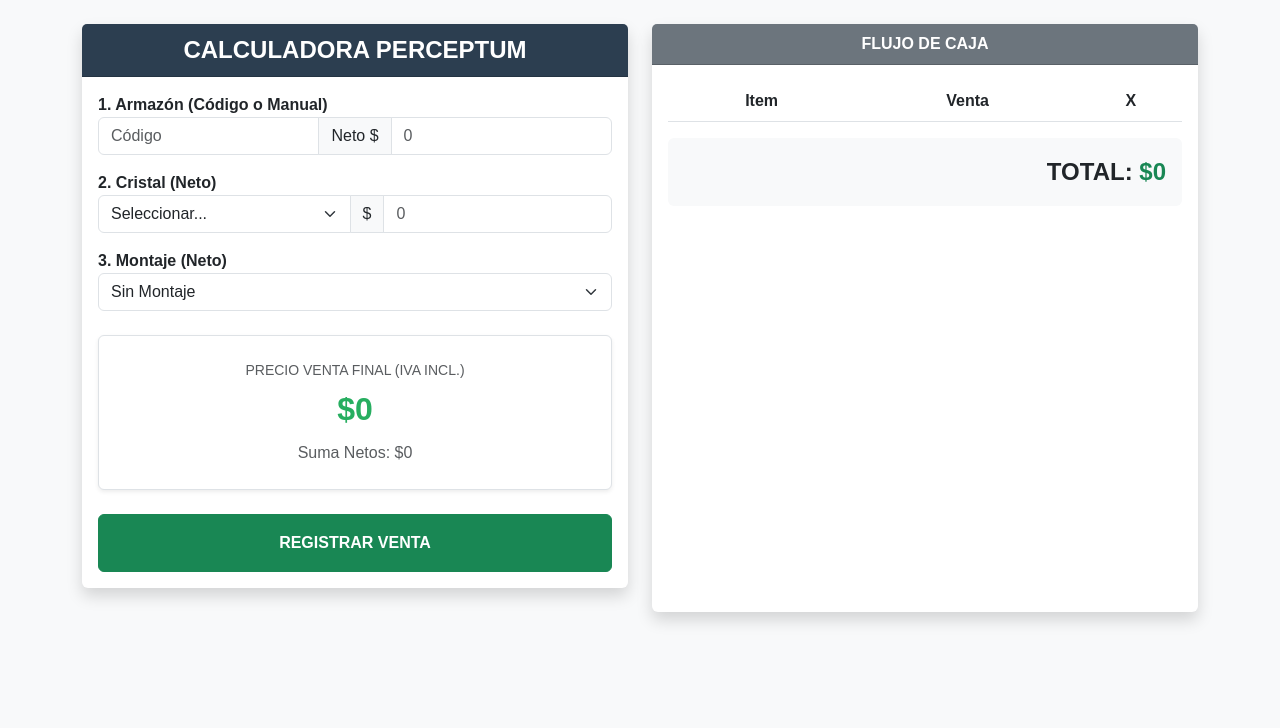
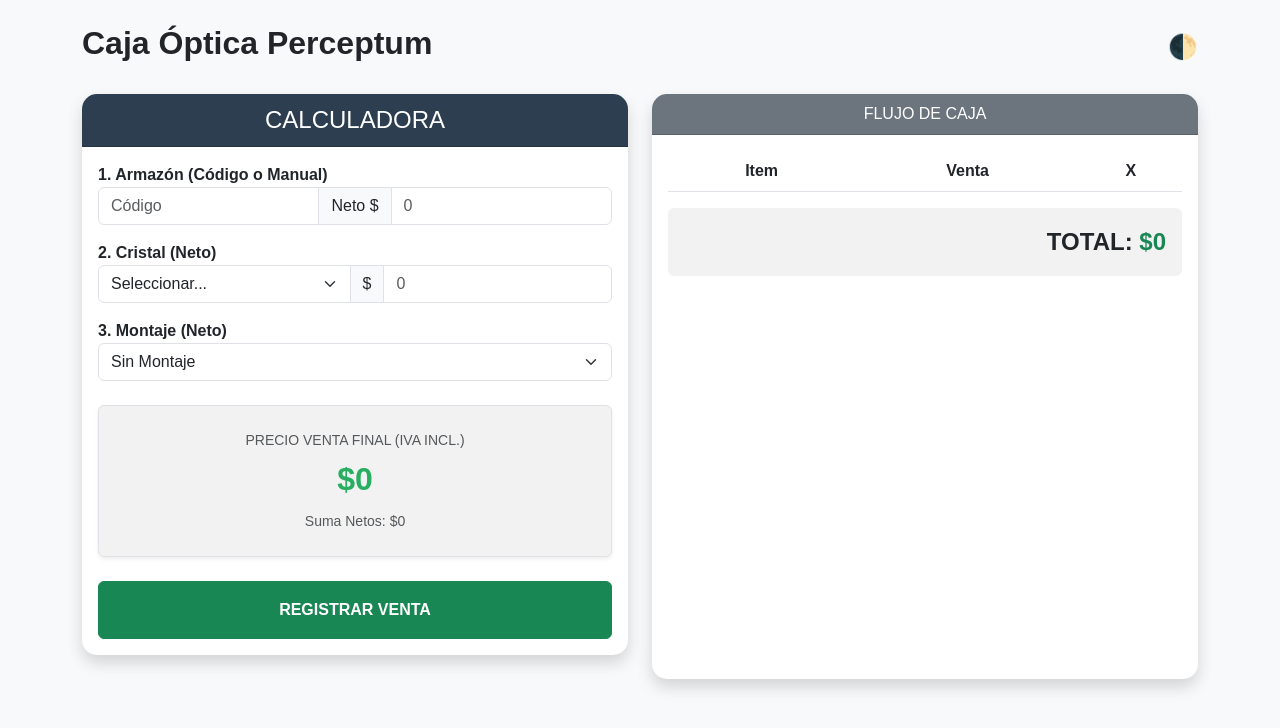
Before and after one commit to manuellgtmo-png/index.html, a plain HTML site: page index.html in a window 1280 px wide. Drawn offline with nearby package versions, Linux system fonts and the light colour scheme.

Commit message:
Update index.html

```diff
--- a/index.html
+++ b/index.html
@@ -3,21 +3,31 @@
 <head>
     <meta charset="UTF-8">
     <meta name="viewport" content="width=device-width, initial-scale=1.0">
-    <title>Caja Perceptum</title>
+    <title>Caja Óptica Perceptum</title>
     <link href="https://cdn.jsdelivr.net/npm/bootstrap@5.3.0/dist/css/bootstrap.min.css" rel="stylesheet">
     <style>
-        :root { --p-dark: #2c3e50; --p-green: #27ae60; }
-        body { background-color: #f8f9fa; font-family: sans-serif; }
-        .card-header { background-color: var(--p-dark); color: white; font-weight: bold; }
+        :root { --p-dark: #2c3e50; --p-green: #27ae60; --bg: #f8f9fa; --text: #212529; --card: #ffffff; }
+        [data-theme="dark"] { --bg: #1a1a1a; --text: #f8f9fa; --card: #2d2d2d; --p-dark: #ecf0f1; }
+
+        body { background-color: var(--bg); color: var(--text); font-family: sans-serif; transition: 0.3s; }
+        .card { background-color: var(--card); color: var(--text); border: none; border-radius: 15px; }
+        .card-header { background-color: #2c3e50; color: white; border-radius: 15px 15px 0 0 !important; }
         .resaltado { font-size: 2rem; color: var(--p-green); font-weight: bold; }
+        .mode-switch { cursor: pointer; font-size: 1.5rem; }
     </style>
 </head>
 <body>
+
 <div class="container py-4">
+    <div class="d-flex justify-content-between align-items-center mb-4">
+        <h2 class="fw-bold">Caja Óptica Perceptum</h2>
+        <div class="mode-switch" onclick="toggleTheme()">🌓</div>
+    </div>
+
     <div class="row">
         <div class="col-md-6 mb-4">
             <div class="card shadow border-0">
-                <div class="card-header text-center fs-4">CALCULADORA PERCEPTUM</div>
+                <div class="card-header text-center fs-4">CALCULADORA</div>
                 <div class="card-body">
                     <label class="fw-bold">1. Armazón (Código o Manual)</label>
                     <div class="input-group mb-3">
@@ -25,6 +35,7 @@
                         <span class="input-group-text">Neto $</span>
                         <input type="number" id="netoArmazon" class="form-control" placeholder="0" oninput="calcular()">
                     </div>
+
                     <label class="fw-bold">2. Cristal (Neto)</label>
                     <div class="input-group mb-3">
                         <select id="selectCristal" class="form-select" onchange="copiarNetoCristal()">
@@ -37,47 +48,63 @@
                         <span class="input-group-text">$</span>
                         <input type="number" id="netoCristal" class="form-control" placeholder="0" oninput="calcular()">
                     </div>
+
                     <label class="fw-bold">3. Montaje (Neto)</label>
                     <select id="netoMontaje" class="form-select mb-4" onchange="calcular()">
                         <option value="0">Sin Montaje</option>
                         <option value="1500">Simple ($1.500)</option>
                         <option value="3000">Ranurado ($3.000)</option>
                     </select>
-                    <div class="p-4 border rounded bg-white text-center shadow-sm">
-                        <div class="small text-muted mb-1">PRECIO VENTA FINAL (IVA INCL.)</div>
+
+                    <div class="p-4 border rounded text-center shadow-sm" style="background: rgba(0,0,0,0.05)">
+                        <div class="small opacity-75 mb-1">PRECIO VENTA FINAL (IVA INCL.)</div>
                         <div class="resaltado" id="precioFinal">$0</div>
-                        <div class="text-muted mt-2">Suma Netos: <span id="sumaNetos">$0</span></div>
+                        <div class="small opacity-75 mt-2">Suma Netos: <span id="sumaNetos">$0</span></div>
                     </div>
+
                     <button class="btn btn-success w-100 mt-4 fw-bold p-3" onclick="registrar()">REGISTRAR VENTA</button>
                 </div>
             </div>
         </div>
+
         <div class="col-md-6">
             <div class="card shadow border-0 h-100">
                 <div class="card-header bg-secondary text-center">FLUJO DE CAJA</div>
                 <div class="card-body">
-                    <table class="table text-center">
+                    <table class="table text-center" style="color: inherit;">
                         <thead><tr><th>Item</th><th>Venta</th><th>X</th></tr></thead>
                         <tbody id="tablaVentas"></tbody>
                     </table>
-                    <div class="text-end fw-bold fs-4 mt-3 p-3 bg-light rounded">TOTAL: <span id="totalCaja" class="text-success">$0</span></div>
+                    <div class="text-end fw-bold fs-4 mt-3 p-3 rounded" style="background: rgba(0,0,0,0.05)">
+                        TOTAL: <span id="totalCaja" class="text-success">$0</span>
+                    </div>
                 </div>
             </div>
         </div>
     </div>
 </div>
+
 <script>
     const basePrecios = {"10411": 1990, "10410": 1990, "7224": 5500, "9105": 5990, "7968": 3990};
+
+    function toggleTheme() {
+        const body = document.body;
+        const theme = body.getAttribute("data-theme") === "dark" ? "light" : "dark";
+        body.setAttribute("data-theme", theme);
+    }
+
     function buscarPrecio() {
         const cod = document.getElementById('codArmazon').value;
         if(basePrecios[cod]) document.getElementById('netoArmazon').value = basePrecios[cod];
         calcular();
     }
+
     function copiarNetoCristal() {
         const s = document.getElementById('selectCristal');
         if(s.value !== "0") document.getElementById('netoCristal').value = s.value;
         calcular();
     }
+
     function calcular() {
         const nA = parseFloat(document.getElementById('netoArmazon').value) || 0;
         const nC = parseFloat(document.getElementById('netoCristal').value) || 0;
@@ -87,6 +114,7 @@
         document.getElementById('sumaNetos').innerText = "$" + suma.toLocaleString('es-CL');
         document.getElementById('precioFinal').innerText = "$" + venta.toLocaleString('es-CL');
     }
+
     function registrar() {
         const v = document.getElementById('precioFinal').innerText;
         if(v === "$0") return;
@@ -94,6 +122,7 @@
         document.getElementById('tablaVentas').innerHTML += `<tr><td>${it}</td><td class="vVal">${v}</td><td><button class="btn btn-sm btn-danger" onclick="this.parentElement.parentElement.remove(); actualizarCaja()">×</button></td></tr>`;
         actualizarCaja();
     }
+
     function actualizarCaja() {
         let t = 0;
         document.querySelectorAll('.vVal').forEach(td => t += parseInt(td.innerText.replace(/\D/g, '')));
```
